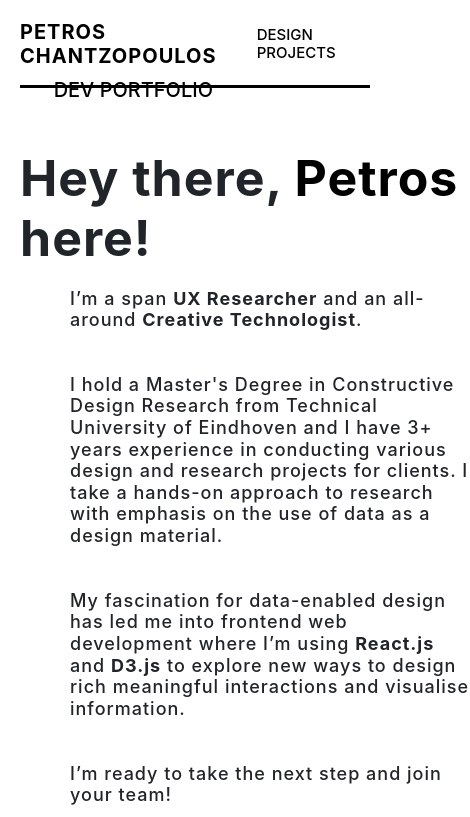
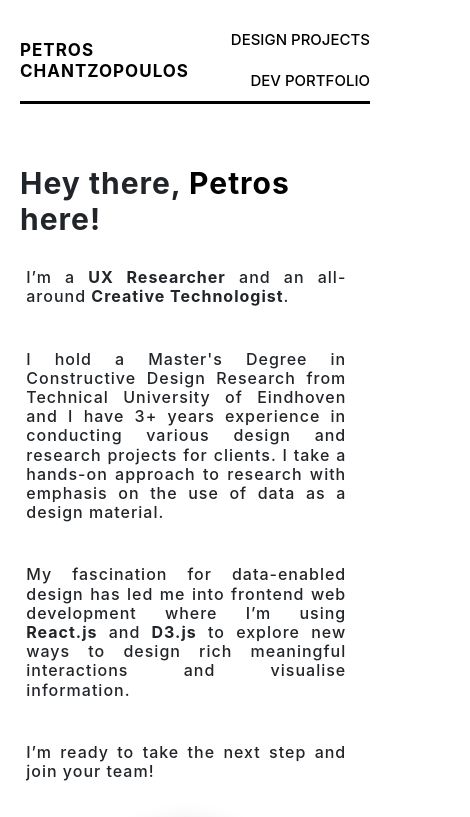
Before and after one commit to petros-chantz/portfolio-v2021, a React (Create React App) app: page / in a window 390 px wide. Shown: the top 817 px of the page, 470 px wide, since content can reach past the window. Built offline with nearby package versions, Linux system fonts and the light colour scheme; a web font is replaced by a local one.

Commit message:
Responsiveness Fixes #2

```diff
--- a/src/Components/Home/HomeContent.js
+++ b/src/Components/Home/HomeContent.js
@@ -12,7 +12,7 @@ export default function HomeContent(){
     return(
         <HomeContentWrapper>
                 <div className="textBox-info">
-                    <animated.h3 style={props} className="text">I’m a span <span className="text-bold">UX Researcher</span> and an all-around <span className="text-bold">Creative Technologist</span>. </animated.h3>
+                    <animated.h3 style={props} className="text">I’m a <span className="text-bold">UX Researcher</span> and an all-around <span className="text-bold">Creative Technologist</span>. </animated.h3>
                     <br/>
                     <animated.h3 style={props} className="text">I hold a Master's Degree in Constructive Design Research from Technical University
                     of Eindhoven and I have 3+ years experience in conducting various design and research projects for clients. I take a hands-on approach to research with emphasis on the use of data as a design material.
--- a/src/Components/Home/HomeStyling.js
+++ b/src/Components/Home/HomeStyling.js
@@ -2,7 +2,7 @@ import styled from "styled-components";
 
 //Home.JS HOMEWRAPPER
 export const HomeWrapper = styled.div`
-height: 90vh;
+height: 85vh;
 margin: 20px;
 margin-top: 60px;
 
@@ -12,6 +12,26 @@ margin-top: 60px;
     grid-template-rows: 1fr 3fr 1fr;
 
 }
+@media screen and (max-width: 1100px){
+    height: 110vh;
+  }
+
+@media screen and (max-width: 800px){
+    height: 140vh;
+    .home-body{
+        grid-template-columns: 95%;
+        place-items: center;
+    }
+}
+
+ @media screen and (max-width: 500px){
+    height: 150vh;
+  }
+
+  @media screen and (max-width: 350px){
+    height: 160vh;
+  }
+
 `;
 
 
@@ -38,18 +58,47 @@ export const TitleWrapper = styled.div`
 
     @media screen and (max-width: 500px){
             .title{
-                font-size: 50px !important;
+                font-size: 30px !important;
             }
+    }
 `;
 
 //HomeContent.js HOMECONTENTWRAPPER
 export const HomeContentWrapper = styled.div`
     height: 100%;
-    width: 100%;
     display: grid;
     padding-left: 50px;
     grid-template-columns: repeat(auto-fit, minmax(400px, 1fr));
     place-items: center;
+
+    @media screen and (max-width: 1100px){
+        padding-left: 0;
+    }
+
+    @media screen and (max-width: 800px){
+        padding-left: 0;
+    }
+
+    @media screen and (max-width: 500px){
+        grid-gap: 30px;
+        .textBox-info {
+            padding-top: 20px;
+            width: 80%;
+            .text{
+                font-size: 16px !important;
+                // text-align: left !important;
+            }
+        }
+    }
+
+    @media screen and (max-width: 350px){
+        .textBox-info {
+            width: 60%;
+            .text{
+                font-size: 15px !important;
+            }
+        }
+    }
 
     .textBox-info{
         padding-top: 30px;
@@ -74,17 +123,7 @@ export const HomeContentWrapper = styled.div`
     }
 
 
-    @media screen and (max-width: 500px){
-            grid-template-rows: 1fr 300px;
 
-            .textBox-info {
-                padding-top: 20px;
-                .text{
-                    font-size: 18px !important;
-                    text-align: left !important;
-                }
-            }
-    }
 `;
 
 //HomeContentPhoto.js - HomeContentPhotoWrapper
@@ -137,26 +176,34 @@ export const HomeLinksWrapper = styled.div`
     display: grid;
     grid-template-columns: repeat(4, 1fr);
     place-items: center;
+    width: 100%;
 
     .link-text{
         margin:0;
          text-align: justify;
     }
 
+    @media screen and (max-width: 1100px){
+        .link-text{
+            font-size: 15px;
+        }
+    }
+
     @media screen and (max-width: 800px){
             padding-top: 40px;
-            grid-template-columns: repeat(3, 1fr);
-            grid-template-rows: repeat(2, 1fr);
+
+            grid-template-columns: repeat(4, 1fr);
+            // grid-template-rows: repeat(2, 1fr);
 
             .link-text{
-                font-size: 12px;
+                font-size: 15px;
             }
     }
 
     @media screen and (max-width: 500px){
             grid-template-rows: repeat(4, 1fr);
             grid-template-columns: 1fr !important;
-            place-items: start !important;
+            place-items: center !important;
             padding-bottom: 20px;
 
             link-text{
--- a/src/Components/NavBar.js
+++ b/src/Components/NavBar.js
@@ -12,16 +12,18 @@ export default function Navbar() {
           <h2 className="nav-name-text">Petros Chantzopoulos</h2>
          </div>
         </NavLink>
+        <div className="portfolios">
             <HashLink smooth to="/#ux-portfolio">
             <div className="nav-portfolio-wrapper">
               <h5 className="nav-portfolio-text">Design Projects</h5>
              </div>
             </HashLink>
             <HashLink smooth to="/#dev-portfolio">
-        <div className="nav-react-wrapper">
-          <h5 className="nav-react-text">Dev Portfolio</h5>
+            <div className="nav-portfolio-wrapper">
+              <h5 className="nav-portfolio-text">Dev Portfolio</h5>
              </div>
             </HashLink>
+        </div>
 
       </NavBarWrapper>
     );
--- a/src/Components/NavBarStyling.js
+++ b/src/Components/NavBarStyling.js
@@ -5,11 +5,60 @@ export const NavBarWrapper = styled.div`
   margin: 20px;
   border-bottom: 3px solid black;
   display: grid;
-  grid-template-columns: 5fr 1fr 1fr;
+  grid-template-columns: 2fr 1fr;
 
   @media (max-height: 600px) {
     border-bottom: none;
   }
+
+  @media screen and (max-width: 1100px){
+    height: 7vh;
+    grid-template-columns: 1fr 1fr;
+  }
+
+  @media screen and (max-width: 800px){
+    .nav-name-text{
+      font-size: 24px;
+    }
+
+    .nav-portfolio-text{
+      font-size: 15px;
+    }
+  }
+
+  @media screen and (max-width: 500px) {
+    height: 10vh;
+    grid-gap: 5px;
+    display: grid;
+    grid-template-columns: 1fr 2fr;
+
+   .portfolios{
+     place-items: center end;
+   }
+
+    .nav-name-text{
+      font-size: 17px;
+    }
+
+  }
+
+  @media screen and (max-width: 330px){
+    display: grid;
+    grid-template-columns: 1fr 1fr;
+    .nav-name-text{
+      font-size: 15px;
+    }
+
+    .portfolios{
+      place-items: center;
+      .nav-portfolio-text{
+        font-size: 12px;
+      }
+    }
+  }
+
+
+
 
   .nav-name-wrapper{
     height: 100%;
@@ -31,6 +80,12 @@ export const NavBarWrapper = styled.div`
     }
   }
 
+  .portfolios{
+    height: 100%;
+    display: grid;
+    grid-template-columns: repeat(auto-fit, minmax(150px, 1fr));
+  }
+
   .nav-portfolio-wrapper{
     height: 100%;
     display: grid;
@@ -49,47 +104,4 @@ export const NavBarWrapper = styled.div`
       }
     }
   }
-
-  .nav-react-wrapper{
-    height: 100%;
-    display: grid;
-    place-items: center;
-
-    .nav-react-text{
-      margin: 0;
-      padding: 0;
-      font-weight: 500;
-      text-transform: uppercase;
-      color: black;
-
-      :hover {
-        background-color: black;
-        color: white;
-      }
-    }
-  }
-
-  @media screen and (max-width: 500px) {
-    height: 8vh;
-    grid-gap: 10px;
-    grid-template-columns: 2fr 1fr;
-
-    .nav-name-text{
-      font-size: 20px;
-    }
-
-    .nav-portfolio-text{
-      font-size: 15px;
-  }
-
-  @media screen and (max-width: 350px) {
-    .nav-name-text{
-      font-size: 15px;
-    }
-
-    .nav-portfolio-text{
-      font-size: 13px;
-  }
-
-
 `;
```
Lines whose indentation alone changed are shown as unchanged.
